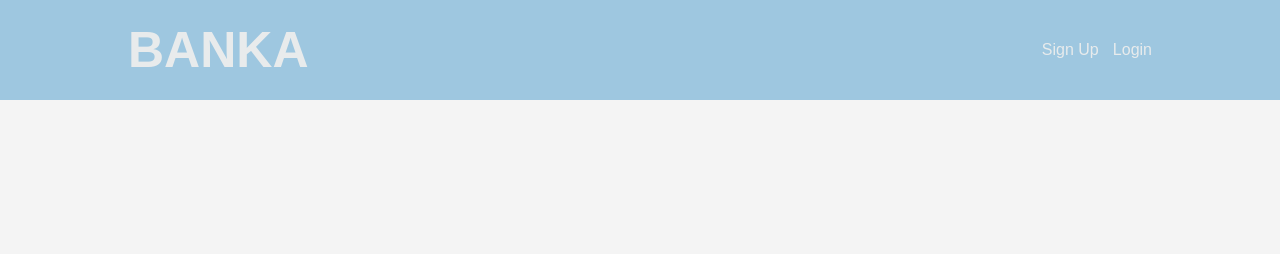
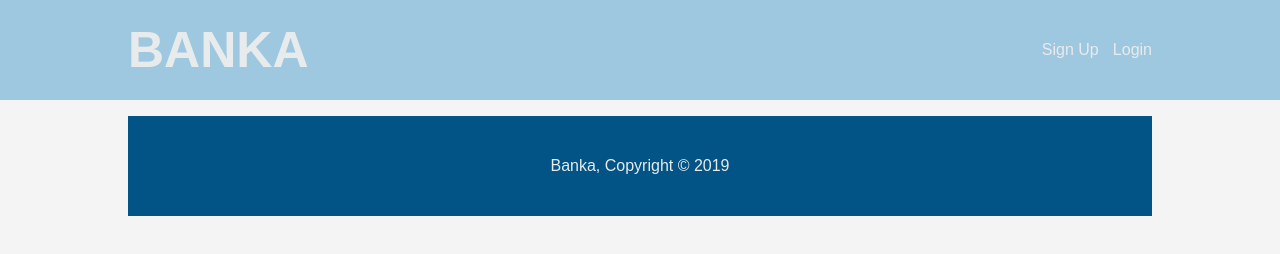
Before and after one commit to Ukhu/Banka, a plain HTML site: page UI/signup.html in a window 1280 px wide. Drawn offline with Linux system fonts and the light colour scheme.

Commit message:
Add footer to sign-up page

```diff
--- a/UI/assets/css/style.css
+++ b/UI/assets/css/style.css
@@ -14,7 +14,7 @@ header {
   height: 100px;
 }
 
-.header-wrapper {
+.container {
   width: 80%;
   margin: 0 auto;
 }
@@ -61,3 +61,17 @@ header .header-links a:hover {
   font-weight: bold;
   color: #ffffff;
 }
+
+/* FOOTER */
+
+footer {
+  background-color: #025486;
+  color: #e8ebec;
+  height: 100px;
+  text-align: center;
+}
+
+footer p {
+  line-height: 100px;
+  font-size: 16px;
+}
--- a/UI/signup.html
+++ b/UI/signup.html
@@ -8,7 +8,7 @@
   </head>
   <body>
     <header>
-      <div class="header-wrapper">
+      <div class="container">
         <div class="header-title">
           <a href="#"><h1>Banka</h1></a>
         </div>
@@ -19,5 +19,9 @@
         </div>
       </div>
     </header>
+    <section></section>
+    <footer class="container">
+      <p>Banka, Copyright &copy; 2019</p>
+    </footer>
   </body>
 </html>
```
